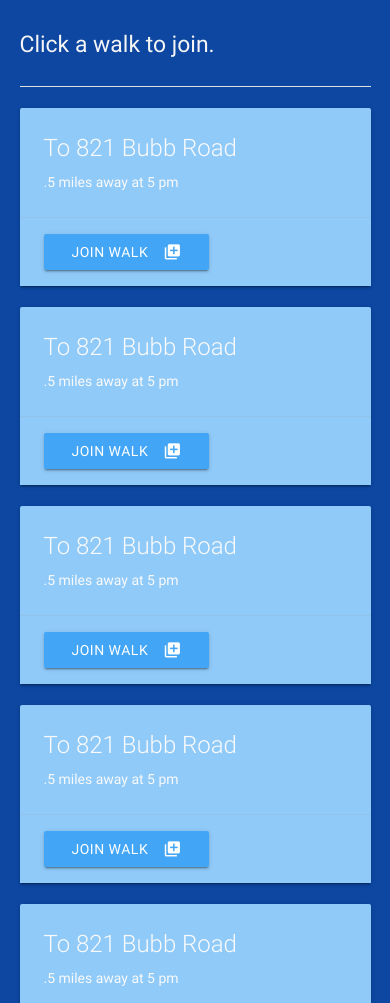
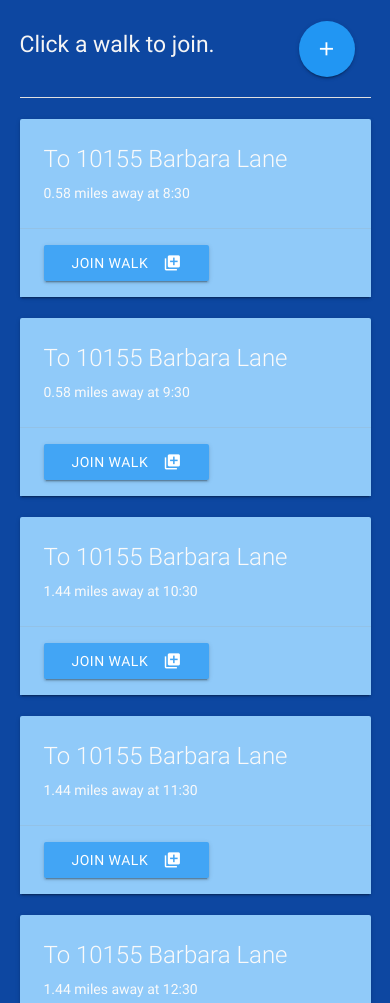
Before and after one commit to aramuk/WalkWithMe, a website: page www/listWalks.html in a window 390 px wide. Shown: the part 97-1100 px from the top of the page. Drawn offline with nearby package versions, Linux system fonts and the light colour scheme; some packages are replaced by stand-ins of ours; no server answers.

Commit message:
finished hardcode

```diff
--- a/www/listWalks.html
+++ b/www/listWalks.html
@@ -58,13 +58,30 @@
                     <h1 class="grey-text text-lighten-4">Select a Walk</h1>
                 </div>
 
-                <div class="col s12">
+                <div class="col s9">
                     <h5 class="grey-text text-lighten-4">Click a walk to join.</h4>
+                </div>
+
+                <script>
+                    function createWalk() {
+                        <!-- INSERT CODE TO GO TO CREATE WALK PAGE -->
+                    }
+                </script>
+
+                <div class="col s3">
+                    <a class="btn-floating btn-large waves-effect waves-light blue" onclick="createWalk()"><i class="material-icons">add</i></a>
                 </div>
 
             </div>
 
             <div class="divider"></div>
+
+            <script>
+                function sendData(){
+                    Materialize.toast("Walk joined!", 3000)
+                    $('#modal1').modal('open')
+                }
+            </script>
 
             <!-- This is where all the cards that display existing walks are located -->
             <div class="section">
@@ -75,9 +92,36 @@
                         <div class="card blue lighten-3">
                             <div class="card-content grey-text text-lighten-5">
                                 <!-- Ending location, distance to starting location, time -->
-                                <span class="card-title">To 821 Bubb Road</span>
-                                <span id="asdf">.5 miles away</span>
-                                <span>at 5 pm</span>
+                                <span class="card-title">To 10155 Barbara Lane</span>
+                                <span id="asdf">0.58 miles away</span>
+                                <span>at 8:30</span>
+                            </div>
+
+
+                            <div class="card-action">
+                                <button class="btn waves-effect waves-light blue lighten-1" type="submit" name="action" onclick="sendData()" href="#modal1">Join walk
+                                    <i class="material-icons right">library_add</i>
+                                </button>
+                                <div id="modal1" class="modal">
+                                    <div class="modal-content">
+                                        <h4>Modal Header</h4>
+                                        <p>A bunch of text</p>
+                                    </div>
+                                    <div class="modal-footer">
+                                        <a href="#!" class="modal-action modal-close waves-effect waves-green btn-flat">Agree</a>
+                                    </div>
+                              </div>
+                            </div>
+                        </div>
+                    </div>
+
+                    <div class="col s12 m6">
+                        <div class="card blue lighten-3">
+                            <div class="card-content grey-text text-lighten-5">
+                                <!-- Ending location, distance to starting location, time -->
+                                <span class="card-title">To 10155 Barbara Lane</span>
+                                <span id="asdf">0.58 miles away</span>
+                                <span>at 9:30</span>
                             </div>
 
 
@@ -93,9 +137,9 @@
                         <div class="card blue lighten-3">
                             <div class="card-content grey-text text-lighten-5">
                                 <!-- Ending location, distance to starting location, time -->
-                                <span class="card-title">To 821 Bubb Road</span>
-                                <span id="asdf">.5 miles away</span>
-                                <span>at 5 pm</span>
+                                <span class="card-title">To 10155 Barbara Lane</span>
+                                <span id="asdf">1.44 miles away</span>
+                                <span>at 10:30</span>
                             </div>
 
 
@@ -111,9 +155,9 @@
                         <div class="card blue lighten-3">
                             <div class="card-content grey-text text-lighten-5">
                                 <!-- Ending location, distance to starting location, time -->
-                                <span class="card-title">To 821 Bubb Road</span>
-                                <span id="asdf">.5 miles away</span>
-                                <span>at 5 pm</span>
+                                <span class="card-title">To 10155 Barbara Lane</span>
+                                <span id="asdf">1.44 miles away</span>
+                                <span>at 11:30</span>
                             </div>
 
 
@@ -129,27 +173,9 @@
                         <div class="card blue lighten-3">
                             <div class="card-content grey-text text-lighten-5">
                                 <!-- Ending location, distance to starting location, time -->
-                                <span class="card-title">To 821 Bubb Road</span>
-                                <span id="asdf">.5 miles away</span>
-                                <span>at 5 pm</span>
-                            </div>
-
-
-                            <div class="card-action">
-                                <button class="btn waves-effect waves-light blue lighten-1" type="submit" name="action" onclick="sendData()">Join walk
-                                    <i class="material-icons right">library_add</i>
-                                </button>
-                            </div>
-                        </div>
-                    </div>
-
-                    <div class="col s12 m6">
-                        <div class="card blue lighten-3">
-                            <div class="card-content grey-text text-lighten-5">
-                                <!-- Ending location, distance to starting location, time -->
-                                <span class="card-title">To 821 Bubb Road</span>
-                                <span id="asdf">.5 miles away</span>
-                                <span>at 5 pm</span>
+                                <span class="card-title">To 10155 Barbara Lane</span>
+                                <span id="asdf">1.44 miles away</span>
+                                <span>at 12:30</span>
                             </div>
 
 
```
